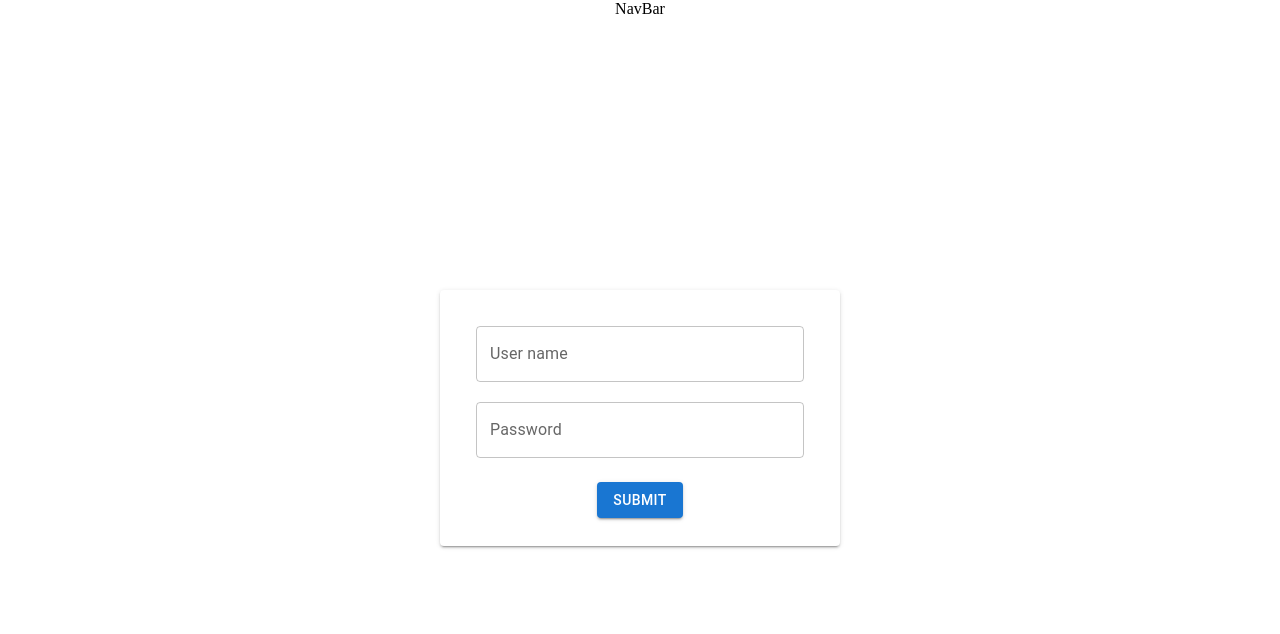
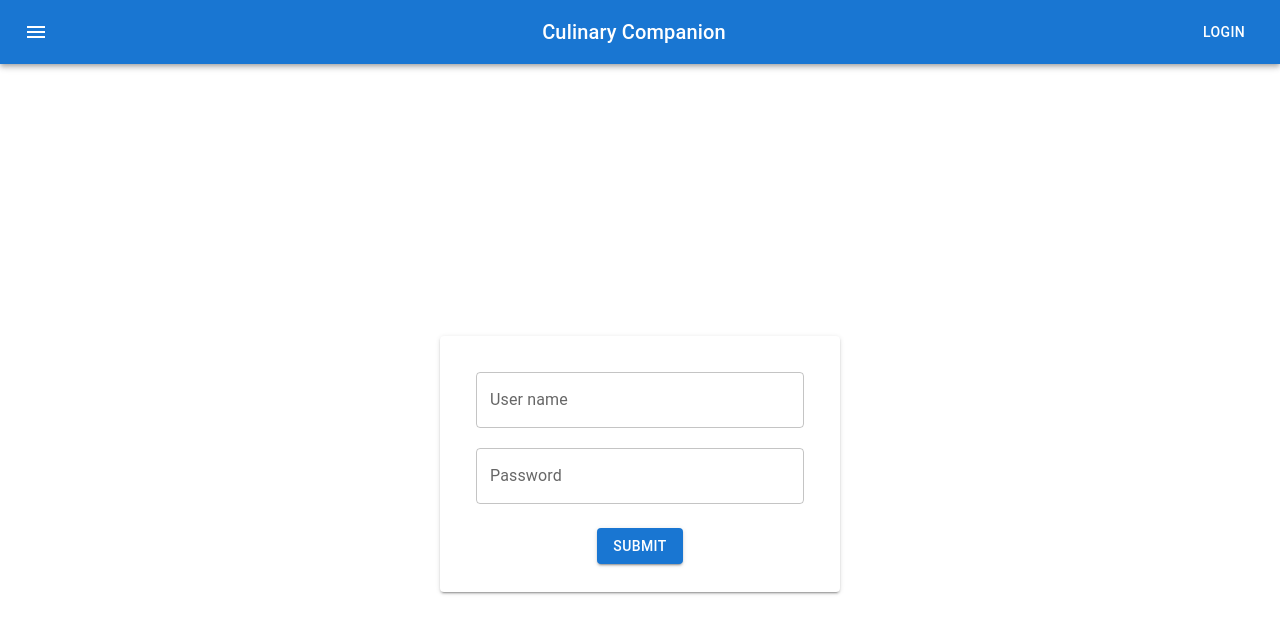
Before and after one commit to strd1337/recipes, a React (Create React App) app: page /login in a window 1280 px wide. Shown: the top 634 px of the page. Built offline with nearby package versions, Linux system fonts and the light colour scheme.

Commit message:
Added navbar functionality (#4)

```diff
--- a/package.json
+++ b/package.json
@@ -5,6 +5,7 @@
   "dependencies": {
     "@emotion/react": "^11.11.4",
     "@emotion/styled": "^11.11.5",
+    "@mui/icons-material": "^5.15.17",
     "@mui/material": "^5.15.17",
     "@testing-library/jest-dom": "^5.17.0",
     "@testing-library/react": "^13.4.0",
--- a/src/components/navbar/NavBar.jsx
+++ b/src/components/navbar/NavBar.jsx
@@ -1,8 +1,94 @@
-import "./NavBar.css"
+import {
+  AppBar,
+  Box,
+  Toolbar,
+  Typography,
+  IconButton,
+  Button,
+  Drawer,
+  List,
+  ListItem,
+  ListItemButton,
+  ListItemIcon,
+  ListItemText,
+} from '@mui/material';
+import MenuIcon from '@mui/icons-material/Menu';
+import { useNavigate } from 'react-router-dom';
+import { useState } from "react";
+import HomeIcon from '@mui/icons-material/Home';
+import InfoIcon from '@mui/icons-material/Info';
 
 const NavBar = () => {
+  const [open, setOpen] = useState(false);
+
+  const navigate = useNavigate();
+
+  const handleLogin = (e) => {
+    e.preventDefault();
+    navigate("/login");
+  }
+
+  const handleHome = (e) => {
+    e.preventDefault();
+    navigate("/");
+  }
+
+  const handleAbout = (e) => {
+    e.preventDefault();
+    navigate("/about");
+  }
+
+  const toggleDrawer = (newOpen) => () => {
+    setOpen(newOpen);
+  };
+
+  const DrawerList = (
+    <Box sx={{ width: 250 }} role="presentation" onClick={toggleDrawer(false)}>
+      <List>
+        <ListItem key={"Home"} disablePadding>
+          <ListItemButton onClick={handleHome}>
+            <ListItemIcon>
+              <HomeIcon />
+            </ListItemIcon>
+            <ListItemText primary={"Home"} />
+          </ListItemButton>
+        </ListItem>
+        <ListItem key={"About"} disablePadding>
+          <ListItemButton onClick={handleAbout}>
+            <ListItemIcon>
+              <InfoIcon />
+            </ListItemIcon>
+            <ListItemText primary={"About"} />
+          </ListItemButton>
+        </ListItem>
+      </List>
+    </Box>
+  );
+
   return (
-    <div>NavBar</div>
+    <Box sx={{ flexGrow: 1 }}>
+      <AppBar position="static" color="primary">
+        <Toolbar>
+          <IconButton
+            size="large"
+            edge="start"
+            color="inherit"
+            aria-label="menu"
+            sx={{ mr: 2 }}
+            onClick={toggleDrawer(true)}
+          >
+            <MenuIcon  />
+          </IconButton>
+          <Typography variant="h6" component="div" sx={{ flexGrow: 1 }}>
+            Culinary Companion
+          </Typography>
+          <Button color="inherit" onClick={handleLogin}>Login</Button>
+        </Toolbar>
+      </AppBar>
+      <Drawer open={open} onClose={toggleDrawer(false)}>
+        {DrawerList}
+      </Drawer>
+    </Box>
   )
 }
 
```
Also changed, not shown: src/components/navbar/NavBar.css (deleted), 1 other file (tests, documents, lock files or other folders).
